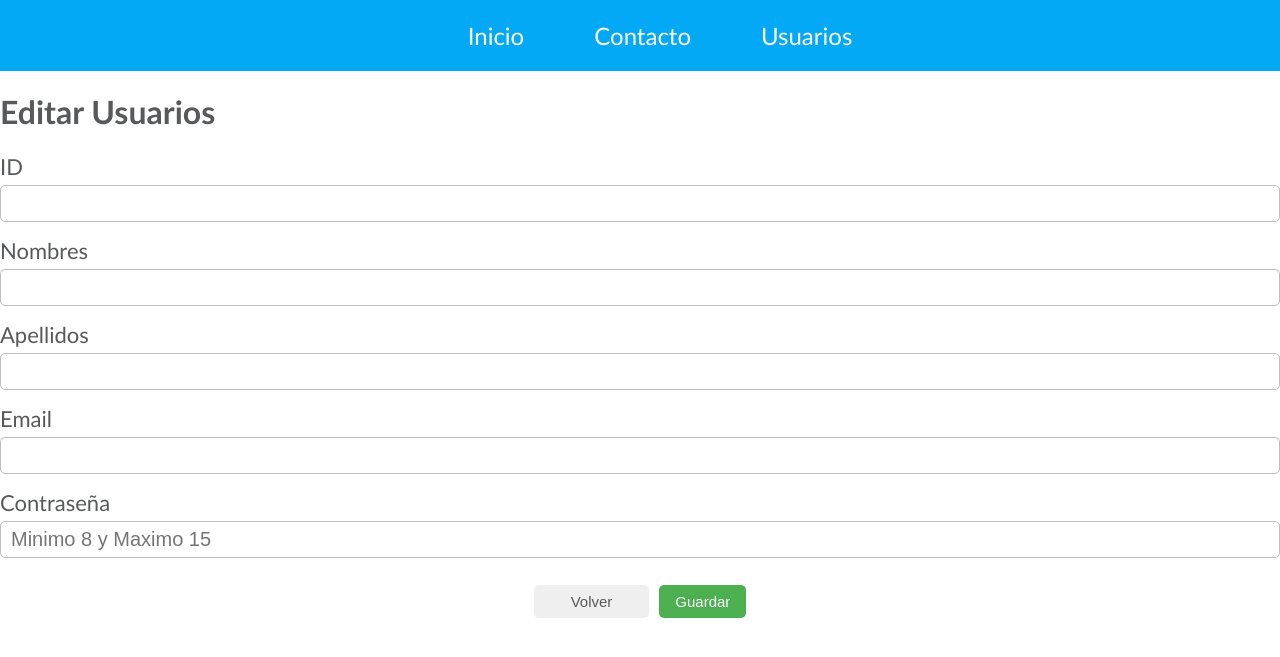
After one commit to Huveymar/git-example, a Flask app: page /usuarios/editar in a window 1280 px wide. The commit adds this page. Shown: the top 657 px of the page. Run offline with Flask 2, Linux system fonts and the light colour scheme.

Commit message:
Taller Final POO boton editar, eliminar y estilos

```diff
--- a/app.py
+++ b/app.py
@@ -62,4 +62,37 @@ def crear_usuarios():
 
     return redirect(url_for('usuarios'))
 
+#-----------------------------------------
+
+@app.route('/usuarios/eliminar', methods=['GET','POST'])
+def eliminar():
+    if request.method == 'GET':
+        return render_template('usuarios/eliminar.html')
+    id=request.form.get('id')
+    db = sqlite3.connect('data.db')
+    cursor = db.cursor()
+    cursor.execute("""DELETE FROM usuarios where id=?""",(id))
+    db.commit()
+    return redirect(url_for('usuarios'))
+#----------------------------------------
+@app.route('/usuarios/editar', methods=['GET','POST'])
+def editar():
+    if request.method == 'GET':
+        return render_template('usuarios/editar.html')
+    Id=request.form.get('id')
+    NewNombres=request.form.get('nombres')
+    NewApellidos=request.form.get('apellidos')
+    NewEmail=request.form.get('email')
+    NewPassword=request.form.get('password')
+    cursor = db.cursor()
+    cursor.execute("""UPDATE Usuarios SET
+                nombres=?,
+                apellidos=?,
+                email=?,
+                password=?
+                WHERE id=?
+    """,(NewNombres,NewApellidos,NewEmail,NewPassword,Id))
+    db.commit()
+    return redirect(url_for('usuarios'))
+
 app.run(debug=True, port=5100)
--- a/templates/index.html
+++ b/templates/index.html
@@ -7,5 +7,7 @@
 
 {% block content %}
     <h1>En la pagina de Principal </h1>
-    <h2>Con layouts</h2>
+    <h2>Presentado Por: </h2>
+    <h2>Diana Yadira Congote Andrade</h2>
+    <h2>Wilson Huveymar Muñoz Tapia</h2>
 {% endblock %}
--- a/templates/usuarios/crear.html
+++ b/templates/usuarios/crear.html
@@ -23,7 +23,7 @@
     </div>
     <div class="form-group">
         <label for="password">Contraseña</label>
-        <input type="password" id="password" name="password" class="form-control">
+        <input type="password" placeholder="Minimo 8 y Maximo 15" id="password" name="password" class="form-control">
     </div>
 
 <div class="footer-page">
--- /dev/null
+++ b/templates/usuarios/editar.html
@@ -0,0 +1,37 @@
+{% extends 'layouts/base.html' %}
+
+{% block title %}
+    Editar Usuarios
+{% endblock %}
+
+{% block content %}
+<form action="{{ url_for('editar') }}" method="POST">
+        <h1>Editar Usuarios</h1>
+
+        <div class="form-group">
+            <label for="id">ID</label>
+            <input type="text" id="id" name="id" class="form-control">
+        </div>
+        <div class="form-group">
+            <label for="nombres">Nombres</label>
+            <input type="text" id="nombres" name="nombres" class="form-control">
+        </div>
+        <div class="form-group">
+            <label for="apellidos">Apellidos</label>
+            <input type="text" id="apellidos" name="apellidos" class="form-control">
+        </div>
+        <div class="form-group">
+            <label for="email">Email</label>
+            <input type="email" id="email" name="email" class="form-control">
+        </div>
+        <div class="form-group">
+            <label for="password">Contraseña</label>
+            <input type="password" placeholder="Minimo 8 y Maximo 15" id="password" name="password" class="form-control">
+        </div>
+
+        <div class="footer-page">
+        <button type="submit" class="btn" ><a href="{{ url_for('usuarios') }}" class="btn" >Volver</a></button>
+        <button type="submit" class="btn btn-success">Guardar</button>
+        </div>
+    </form>
+{% endblock %}
--- a/templates/usuarios/listar.html
+++ b/templates/usuarios/listar.html
@@ -8,6 +8,8 @@
 <div class="title-page">
     <h1>Listado de Usuarios</h1>
     <a class="btn btn-success" href="{{ url_for('crear_usuarios')}}">Crear</a>
+    <a class="btn btn-success" href="{{ url_for('editar') }}" >Editar</a>
+    <a class="btn btn-danger" href="{{ url_for('eliminar') }}" >Eliminar</a>
 </div>
     <table class="table">
         <thead>
@@ -25,6 +27,7 @@
                 <td>{{ usuarios[1] }}</td>
                 <td>{{ usuarios[2] }}</td>
                 <td>{{ usuarios[3] }}</td>
+
             </tr>
             {% endfor %}
         </tbody>
```
Also changed, not shown: templates/contacto.html (+10 -9 lines), templates/usuarios/eliminar.html (added, +20 -0 lines), data.db, templates/usuarios/actualizar.html (deleted).
